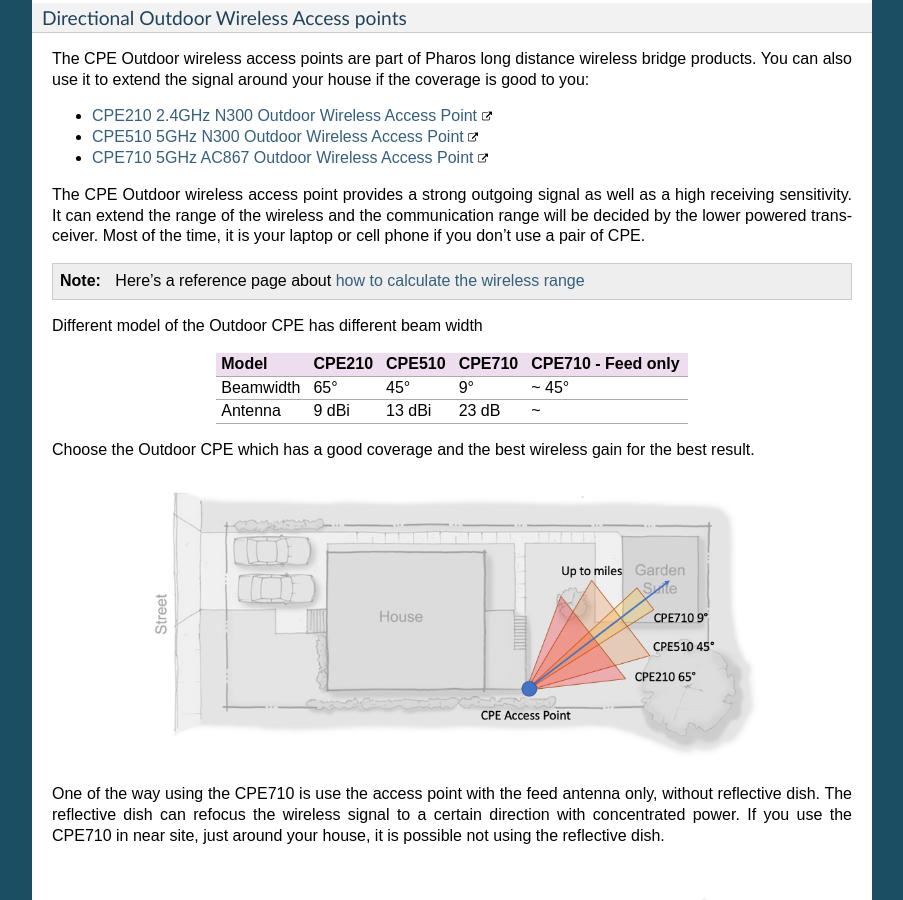
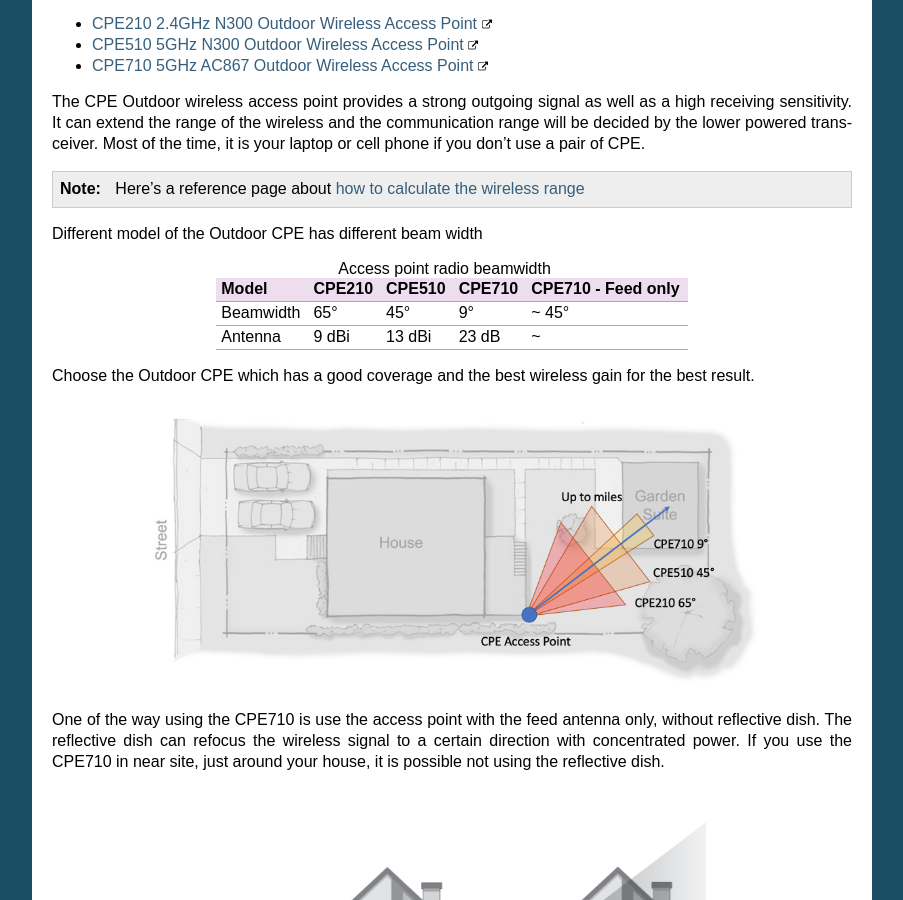
Before and after one commit to vincenttu/tplinkusa-outdoor, a Sphinx documentation site: the page built from source/index.rst, in a window 1280 px wide and 900 px high, scrolled down 4114 px. Shown: the whole window, without its empty margins (198-1101 px from the left). Built offline with Sphinx 7.4.7, drawn with Linux system fonts in a browser that asks for light colours.

Commit message:
3/5/2021

```diff
--- a/source/index.rst
+++ b/source/index.rst
@@ -27,7 +27,7 @@
 If you want to extend the wireless signal from indoor to outdoor patio. The TL-WPAxx series product is the choice. It comes with two power line communication adapters. One can relay the data from the network cable to the power line and the other adapter has additional capability to broadcast the WiFi signal to your computer or phone directly.
 
 .. image:: /images/PLC-patio.png
-    :width: 80%
+    :width: 60%
     :align: center
 
 Plug-in the first PLC adapter on one of the power sockets in the house. Connect the network port on the PLC adapter to the home router with network cable. Plug the second PLC adapter (with wireless feature) on the socket on your patio.
@@ -138,13 +138,16 @@
 
 Different model of the Outdoor CPE has different beam width
 
-+-----------+--------+--------+--------+--------------------+
-| Model     | CPE210 | CPE510 | CPE710 | CPE710 - Feed only |
-+===========+========+========+========+====================+
-| Beamwidth | 65°    | 45°    | 9°     | ~ 45°              |
-+-----------+--------+--------+--------+--------------------+
-| Antenna   | 9 dBi  | 13 dBi | 23 dB  | ~                  |
-+-----------+--------+--------+--------+--------------------+
+.. table:: Access point radio beamwidth
+    :align: center
+
+    +-----------+--------+--------+--------+--------------------+
+    | Model     | CPE210 | CPE510 | CPE710 | CPE710 - Feed only |
+    +===========+========+========+========+====================+
+    | Beamwidth | 65°    | 45°    | 9°     | ~ 45°              |
+    +-----------+--------+--------+--------+--------------------+
+    | Antenna   | 9 dBi  | 13 dBi | 23 dB  | ~                  |
+    +-----------+--------+--------+--------+--------------------+
 
 Choose the Outdoor CPE which has a good coverage and the best wireless gain for the best result.
 
```
